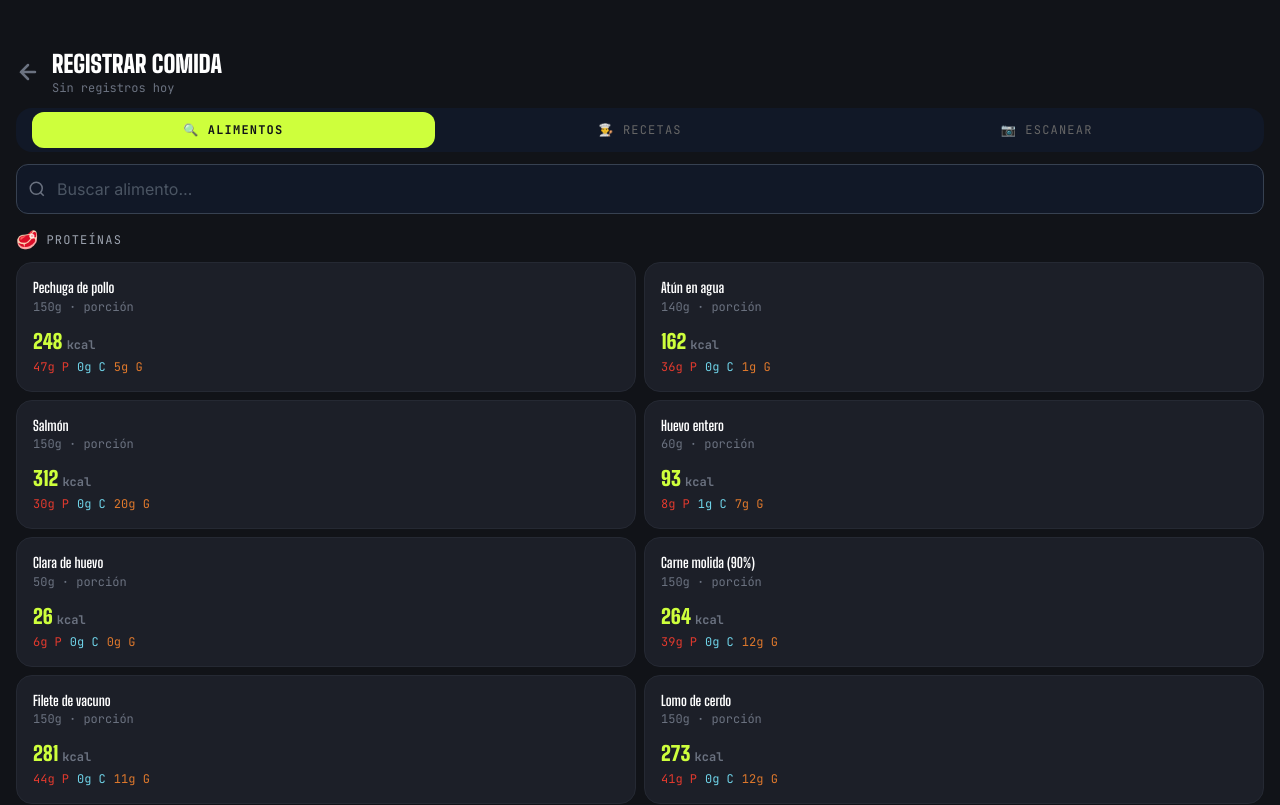
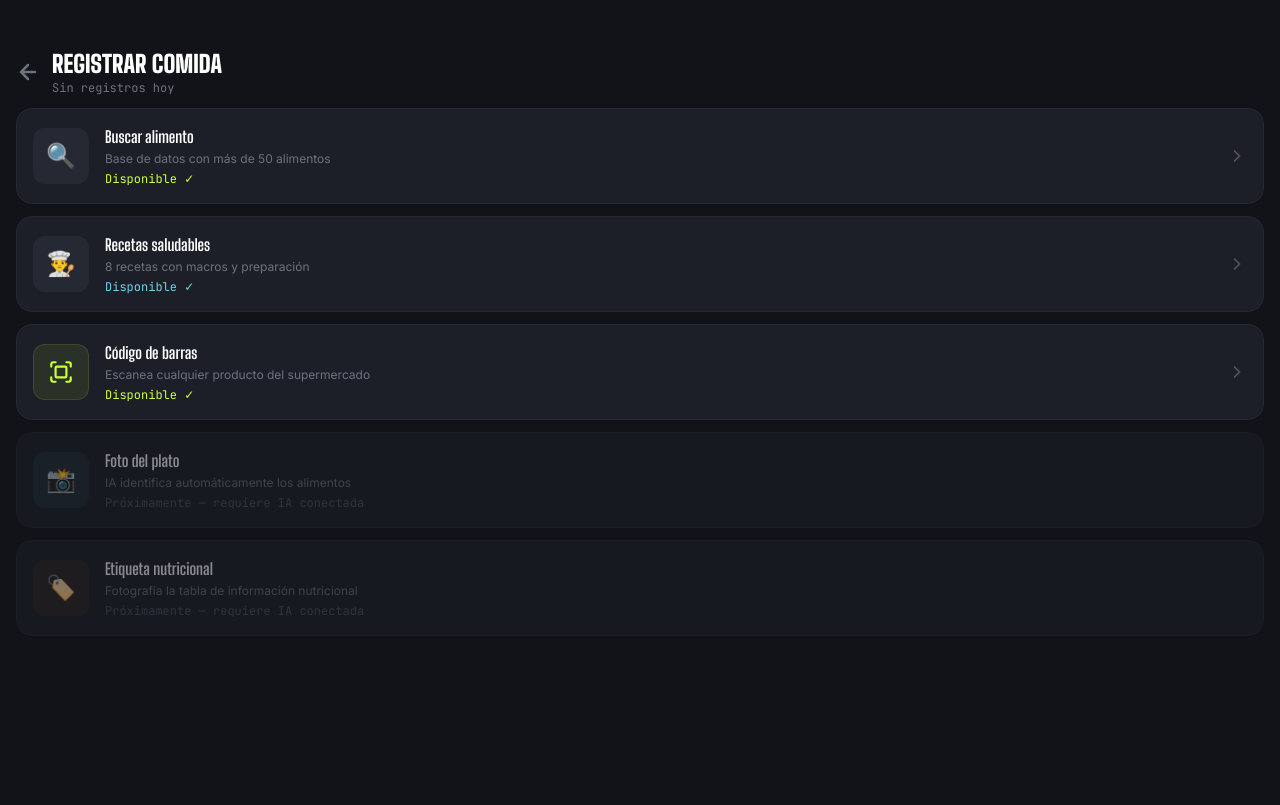
Before and after one commit to alejandrocalderon777/modo-maquina, a React (Vite) app: page /food-log in a window 1280 px wide. Shown: the top 805 px of the page. Built offline with nearby package versions, Linux system fonts and the light colour scheme.

Commit message:
ui: all food entry methods as expandable cards on single screen

```diff
--- a/src/pages/FoodLog.tsx
+++ b/src/pages/FoodLog.tsx
@@ -19,14 +19,14 @@ const CATEGORY_ICONS: Record<string,string> = {
 }
 const RECIPE_CATS = ['Todos','Desayuno','Almuerzo','Cena','Snack']
 
-type MainTab = 'foods' | 'recipes' | 'scan'
+type ActiveCard = 'none' | 'foods' | 'recipes' | 'scan'
 type ScanState = 'idle' | 'scanning' | 'loading' | 'confirm' | 'notfound'
 type SelectedFood = { source: 'db'; item: FoodItem } | { source: 'barcode'; item: OFFProduct } | { source: 'recipe'; item: Recipe }
 
 export default function FoodLog() {
   const navigate = useNavigate()
   const { foodLog, addFood, removeFood } = useAppStore()
-  const [tab, setTab] = useState<MainTab>('foods')
+  const [activeCard, setActiveCard] = useState<ActiveCard>('none')
   const [query, setQuery] = useState('')
   const [activeMeal, setActiveMeal] = useState<MealType>('lunch')
   const [selected, setSelected] = useState<SelectedFood | null>(null)
@@ -147,7 +147,7 @@ export default function FoodLog() {
               <p className="text-white font-display font-bold text-lg">Producto no encontrado</p>
               <p className="text-gray-500 text-sm font-mono">{scannedCode}</p>
               <button onClick={() => setScanState('scanning')} className="w-full py-3.5 rounded-xl font-display font-bold uppercase text-sm" style={{background:'#CEFF3C',color:'#111318'}}>Escanear otro</button>
-              <button onClick={() => { setScanState('idle'); setTab('foods') }} className="w-full py-3.5 rounded-xl bg-gray-800 text-gray-300 font-display font-bold uppercase text-sm">Buscar por nombre</button>
+              <button onClick={() => { setScanState('idle'); setActiveCard('foods') }} className="w-full py-3.5 rounded-xl bg-gray-800 text-gray-300 font-display font-bold uppercase text-sm">Buscar por nombre</button>
             </div>
           )}
 
@@ -259,183 +259,169 @@ export default function FoodLog() {
         </div>
       </div>
 
-      {/* ── Main tabs ── */}
-      <div className="flex gap-1 px-4 mb-3 bg-gray-900 rounded-2xl mx-4 p-1">
-        {([
-          { id:'foods',   label:'Alimentos', icon:'🔍' },
-          { id:'recipes', label:'Recetas',   icon:'👨‍🍳' },
-          { id:'scan',    label:'Escanear',  icon:'📷' },
-        ] as {id:MainTab;label:string;icon:string}[]).map(t=>(
-          <button key={t.id} onClick={()=>setTab(t.id)}
-            className="flex-1 flex items-center justify-center gap-1.5 py-2.5 rounded-xl font-mono text-xs uppercase tracking-widest transition-all"
-            style={{background:tab===t.id?'#CEFF3C':'transparent',color:tab===t.id?'#111318':'#666',fontWeight:tab===t.id?700:400}}>
-            {t.icon} {t.label}
+      {/* ── Entry method cards ── */}
+      <div className="px-4 pb-4 space-y-3 flex-1 overflow-y-auto">
+
+        {/* ALIMENTOS card */}
+        <div className="rounded-2xl overflow-hidden" style={{border:'1px solid', borderColor: activeCard==='foods' ? '#CEFF3C' : '#252933', background:'#1C1F28'}}>
+          <button className="w-full flex items-center gap-4 p-4 text-left active:scale-95 transition-transform"
+            onClick={()=>setActiveCard(activeCard==='foods'?'none':'foods')}>
+            <div className="w-14 h-14 rounded-xl flex items-center justify-center flex-shrink-0 text-2xl"
+              style={{background: activeCard==='foods' ? '#CEFF3C20' : '#252933'}}>
+              🔍
+            </div>
+            <div className="flex-1">
+              <p className="text-white font-display font-bold text-base">Buscar alimento</p>
+              <p className="text-gray-500 text-xs font-body mt-0.5">Base de datos con más de 50 alimentos</p>
+              <p className="text-xs font-mono mt-1" style={{color:'#CEFF3C'}}>Disponible ✓</p>
+            </div>
+            <svg className="transition-transform flex-shrink-0" style={{transform: activeCard==='foods'?'rotate(90deg)':'rotate(0deg)'}}
+              width="20" height="20" viewBox="0 0 24 24" fill="none" stroke="#555" strokeWidth="2" strokeLinecap="round">
+              <path d="M9 18l6-6-6-6"/>
+            </svg>
           </button>
-        ))}
+
+          {activeCard === 'foods' && (
+            <div className="border-t border-gray-800 px-3 pb-3 pt-2">
+              <div className="relative mb-3">
+                <svg className="absolute left-3 top-1/2 -translate-y-1/2 text-gray-500" width="16" height="16" viewBox="0 0 24 24" fill="none" stroke="currentColor" strokeWidth="2"><circle cx="11" cy="11" r="8"/><path d="m21 21-4.35-4.35"/></svg>
+                <input type="text" value={query} onChange={e=>setQuery(e.target.value)} placeholder="Buscar…"
+                  className="w-full bg-gray-900 border border-gray-700 rounded-xl pl-9 pr-3 py-2.5 text-white font-body text-sm placeholder-gray-600 focus:outline-none focus:border-volt transition-colors" />
+                {query && <button onClick={()=>setQuery('')} className="absolute right-3 top-1/2 -translate-y-1/2 text-gray-500 hover:text-white text-xs">✕</button>}
               </div>
-
-      {/* ── FOODS tab ── */}
-      {tab === 'foods' && (
-        <>
-          {/* Search */}
-          <div className="px-4 mb-3">
-            <div className="relative">
-              <svg className="absolute left-3 top-1/2 -translate-y-1/2 text-gray-500" width="18" height="18" viewBox="0 0 24 24" fill="none" stroke="currentColor" strokeWidth="2"><circle cx="11" cy="11" r="8"/><path d="m21 21-4.35-4.35"/></svg>
-              <input type="text" value={query} onChange={e=>setQuery(e.target.value)} placeholder="Buscar alimento…"
-                className="w-full bg-gray-900 border border-gray-700 rounded-xl pl-10 pr-4 py-3 text-white font-body placeholder-gray-600 focus:outline-none focus:border-volt transition-colors" />
-              {query && <button onClick={()=>setQuery('')} className="absolute right-3 top-1/2 -translate-y-1/2 text-gray-500 hover:text-white">✕</button>}
+              {groupedFoods.map(group => (
+                <div key={group.category} className="mb-3">
+                  <div className="flex items-center gap-1.5 mb-1.5 px-1">
+                    <span className="text-base">{CATEGORY_ICONS[group.category]}</span>
+                    <p className="font-mono text-xs text-gray-500 uppercase tracking-widest">{group.category}</p>
                   </div>
-          </div>
-
-          {/* Grouped food list */}
-          <div className="flex-1 overflow-y-auto px-4 pb-4">
-            {groupedFoods.length === 0 ? (
-              <p className="text-gray-600 text-center font-mono text-sm py-8">Sin resultados</p>
-            ) : (
-              groupedFoods.map(group => (
-                <div key={group.category} className="mb-5">
-                  <div className="flex items-center gap-2 mb-2">
-                    <span className="text-lg">{CATEGORY_ICONS[group.category]}</span>
-                    <p className="font-mono text-xs text-gray-400 uppercase tracking-widest">{group.category}</p>
-                  </div>
-                  <div className="grid grid-cols-2 gap-2">
-                    {group.items.map((food) => (
+                  <div className="grid grid-cols-2 gap-1.5">
+                    {group.items.map(food=>(
                       <button key={food.id}
                         onClick={()=>{ setSelected({source:'db',item:food}); setGrams(String(food.serving)); setScanState('confirm') }}
-                        className="flex flex-col justify-between p-4 rounded-2xl text-left active:scale-95 transition-transform"
-                        style={{background:'#1C1F28', border:'1px solid #252933'}}>
-                        <div className="mb-3">
-                          <p className="text-white font-display font-bold text-sm leading-tight">{food.name}</p>
-                          <p className="text-gray-500 text-xs font-mono mt-0.5">{food.serving}{food.unit} · porción</p>
-                        </div>
+                        className="flex flex-col justify-between p-3 rounded-xl text-left active:scale-95 transition-transform"
+                        style={{background:'#252933', border:'1px solid #2e3140'}}>
+                        <p className="text-white font-body text-xs font-semibold leading-tight mb-2">{food.name}</p>
                         <div>
-                          <p className="text-volt font-display font-black text-xl">{Math.round(food.cal * food.serving / 100)}<span className="text-xs font-mono text-gray-500 ml-1">kcal</span></p>
-                          <div className="flex gap-2 mt-1">
-                            <span className="font-mono text-xs" style={{color:'#E23A2E'}}>{Math.round(food.prot * food.serving / 100)}g P</span>
-                            <span className="font-mono text-xs" style={{color:'#6FD3E8'}}>{Math.round(food.carbs * food.serving / 100)}g C</span>
-                            <span className="font-mono text-xs" style={{color:'#DE782C'}}>{Math.round(food.fat * food.serving / 100)}g G</span>
-                          </div>
+                          <p className="text-volt font-display font-black text-base">{Math.round(food.cal*food.serving/100)}<span className="text-xs font-mono text-gray-500 ml-1">kcal</span></p>
+                          <p className="text-gray-600 text-xs font-mono">{food.serving}{food.unit} · {Math.round(food.prot*food.serving/100)}g P</p>
                         </div>
                       </button>
                     ))}
                   </div>
                 </div>
-              ))
+              ))}
+            </div>
           )}
         </div>
-        </>
-      )}
 
-      {/* ── RECIPES tab ── */}
-      {tab === 'recipes' && (
-        <>
+        {/* RECETAS card */}
+        <div className="rounded-2xl overflow-hidden" style={{border:'1px solid', borderColor: activeCard==='recipes' ? '#6FD3E8' : '#252933', background:'#1C1F28'}}>
+          <button className="w-full flex items-center gap-4 p-4 text-left active:scale-95 transition-transform"
+            onClick={()=>setActiveCard(activeCard==='recipes'?'none':'recipes')}>
+            <div className="w-14 h-14 rounded-xl flex items-center justify-center flex-shrink-0 text-2xl"
+              style={{background: activeCard==='recipes' ? '#6FD3E820' : '#252933'}}>
+              👨‍🍳
+            </div>
+            <div className="flex-1">
+              <p className="text-white font-display font-bold text-base">Recetas saludables</p>
+              <p className="text-gray-500 text-xs font-body mt-0.5">8 recetas con macros y preparación</p>
+              <p className="text-xs font-mono mt-1" style={{color:'#6FD3E8'}}>Disponible ✓</p>
+            </div>
+            <svg className="transition-transform flex-shrink-0" style={{transform: activeCard==='recipes'?'rotate(90deg)':'rotate(0deg)'}}
+              width="20" height="20" viewBox="0 0 24 24" fill="none" stroke="#555" strokeWidth="2" strokeLinecap="round">
+              <path d="M9 18l6-6-6-6"/>
+            </svg>
+          </button>
+
+          {activeCard === 'recipes' && (
+            <div className="border-t border-gray-800 px-3 pb-3 pt-2 space-y-2">
               {/* Category filter */}
-          <div className="flex gap-2 px-4 mb-3 overflow-x-auto pb-1">
-            {RECIPE_CATS.map(c=>(
-              <button key={c} onClick={()=>setRecipeCat(c)}
-                className="px-3 py-1.5 rounded-xl font-mono text-xs uppercase tracking-widest whitespace-nowrap flex-shrink-0 transition-all"
-                style={{background:recipeCat===c?'#CEFF3C':'#1C1F28',color:recipeCat===c?'#111318':'#666',fontWeight:recipeCat===c?700:400}}>
-                {c}
+              <div className="flex gap-1.5 overflow-x-auto pb-1">
+                {RECIPE_CATS.map(cat=>(
+                  <button key={cat} onClick={()=>setRecipeCat(cat)}
+                    className="px-2.5 py-1 rounded-lg font-mono text-xs uppercase tracking-widest whitespace-nowrap flex-shrink-0 transition-all"
+                    style={{background:recipeCat===cat?'#6FD3E8':'#252933',color:recipeCat===cat?'#111318':'#555',fontWeight:recipeCat===cat?700:400}}>
+                    {cat}
                   </button>
                 ))}
               </div>
-
-          <div className="flex-1 overflow-y-auto px-4 pb-4 space-y-3">
               {recipes.map(r=>(
-              <div key={r.id} className="rounded-2xl overflow-hidden" style={{background:'#1C1F28'}}>
-                {/* Recipe header */}
-                <button className="w-full flex items-center gap-3 px-4 py-3 text-left" onClick={()=>setExpandedRecipe(expandedRecipe===r.id ? null : r.id)}>
-                  <span className="text-3xl flex-shrink-0">{r.emoji}</span>
+                <div key={r.id} className="rounded-xl overflow-hidden" style={{background:'#252933'}}>
+                  <div className="flex items-center gap-3 px-3 py-3">
+                    <span className="text-2xl flex-shrink-0">{r.emoji}</span>
                     <div className="flex-1 min-w-0">
-                    <p className="text-white font-display font-bold text-base leading-tight">{r.name}</p>
+                      <p className="text-white font-display font-bold text-sm leading-tight">{r.name}</p>
                       <div className="flex items-center gap-2 mt-0.5">
-                      <span className="px-2 py-0.5 rounded-md font-mono text-xs" style={{background:'#CEFF3C20',color:'#CEFF3C'}}>{r.tag}</span>
-                      <span className="text-gray-600 text-xs font-mono">⏱ {r.time} min</span>
+                        <span className="text-volt font-mono text-xs font-bold">{r.cal} kcal</span>
+                        <span className="text-gray-600 text-xs font-mono">·</span>
+                        <span className="font-mono text-xs" style={{color:'#E23A2E'}}>{r.prot}g P</span>
+                        <span className="font-mono text-xs" style={{color:'#6FD3E8'}}>{r.carbs}g C</span>
+                        <span className="text-gray-600 text-xs font-mono">·</span>
+                        <span className="text-gray-500 text-xs font-mono">⏱{r.time}m</span>
                       </div>
                     </div>
-                  <div className="text-right flex-shrink-0 ml-2">
-                    <p className="text-volt font-display font-bold text-lg">{r.cal}</p>
-                    <p className="text-gray-600 text-xs font-mono">kcal</p>
+                    <button onClick={()=>{ setSelected({source:'recipe',item:r}); setGrams('1') }}
+                      className="px-3 py-1.5 rounded-lg font-display font-bold text-xs uppercase flex-shrink-0"
+                      style={{background:'#6FD3E820',color:'#6FD3E8',border:'1px solid #6FD3E830'}}>
+                      + Agregar
+                    </button>
                   </div>
+                  <button className="w-full text-left px-3 pb-2" onClick={()=>setExpandedRecipe(expandedRecipe===r.id?null:r.id)}>
+                    <p className="text-gray-600 text-xs font-mono">{expandedRecipe===r.id ? '▲ ocultar receta' : '▼ ver receta'}</p>
                   </button>
-
-                {/* Macros row */}
-                <div className="flex gap-3 px-4 pb-3 border-b border-gray-800">
-                  {[{l:'Prot',v:`${r.prot}g`,c:'#E23A2E'},{l:'Carbs',v:`${r.carbs}g`,c:'#6FD3E8'},{l:'Grasas',v:`${r.fat}g`,c:'#DE782C'}].map(m=>(
-                    <div key={m.l} className="flex items-center gap-1">
-                      <p className="font-mono font-bold text-sm" style={{color:m.c}}>{m.v}</p>
-                      <p className="text-gray-600 text-xs font-mono">{m.l}</p>
-                    </div>
-                  ))}
-                </div>
-
-                {/* Expanded detail */}
                   {expandedRecipe === r.id && (
-                  <div className="px-4 py-3">
-                    <p className="font-mono text-xs text-gray-500 uppercase tracking-widest mb-2">Ingredientes</p>
-                    <div className="space-y-1 mb-4">
+                    <div className="px-3 pb-3 space-y-3 border-t border-gray-800 pt-2">
+                      <div>
+                        <p className="font-mono text-xs text-gray-500 uppercase tracking-widest mb-1">Ingredientes</p>
                         {r.ingredients.map((ing,i)=>(
-                        <div key={i} className="flex items-center justify-between">
-                          <p className="text-white text-sm font-body">{ing.name}</p>
+                          <div key={i} className="flex justify-between py-0.5">
+                            <p className="text-white text-xs font-body">{ing.name}</p>
                             <p className="text-gray-500 text-xs font-mono">{ing.amount}</p>
                           </div>
                         ))}
                       </div>
-                    <p className="font-mono text-xs text-gray-500 uppercase tracking-widest mb-2">Preparación</p>
-                    <div className="space-y-2">
+                      <div>
+                        <p className="font-mono text-xs text-gray-500 uppercase tracking-widest mb-1">Preparación</p>
                         {r.steps.map((s,i)=>(
-                        <div key={i} className="flex gap-2">
-                          <span className="font-mono text-xs font-bold flex-shrink-0 mt-0.5" style={{color:'#CEFF3C'}}>{i+1}.</span>
-                          <p className="text-gray-400 text-sm font-body leading-relaxed">{s}</p>
+                          <div key={i} className="flex gap-2 mb-1">
+                            <span className="font-mono text-xs font-bold flex-shrink-0" style={{color:'#6FD3E8'}}>{i+1}.</span>
+                            <p className="text-gray-400 text-xs font-body leading-relaxed">{s}</p>
                           </div>
                         ))}
                       </div>
                     </div>
                   )}
-
-                {/* Add button */}
-                <div className="px-4 pb-3 pt-2 flex gap-2">
-                  <button onClick={()=>setExpandedRecipe(expandedRecipe===r.id?null:r.id)}
-                    className="flex-1 py-2.5 rounded-xl font-mono text-xs uppercase tracking-widest bg-gray-800 text-gray-400">
-                    {expandedRecipe===r.id?'Cerrar':'Ver receta'}
-                  </button>
-                  <button onClick={()=>{ setSelected({source:'recipe',item:r}); setGrams('1') }}
-                    className="flex-1 py-2.5 rounded-xl font-display font-bold text-sm uppercase"
-                    style={{background:'#CEFF3C',color:'#111318'}}>
-                    + Registrar
-                  </button>
-                </div>
                 </div>
               ))}
             </div>
-        </>
           )}
+        </div>
 
-      {/* ── SCAN tab ── */}
-      {tab === 'scan' && (
-        <div className="flex-1 px-4 pb-4 flex flex-col gap-4 pt-2">
-          {/* Barcode */}
-          <button onClick={()=>setScanState('scanning')}
-            className="w-full flex items-center gap-4 p-5 rounded-2xl border-2 text-left active:scale-95 transition-transform"
-            style={{borderColor:'#CEFF3C33',background:'#1C1F28'}}>
-            <div className="w-14 h-14 rounded-xl flex items-center justify-center flex-shrink-0 text-3xl" style={{background:'#CEFF3C15'}}>
-              <svg width="28" height="28" viewBox="0 0 24 24" fill="none" stroke="#CEFF3C" strokeWidth="2" strokeLinecap="round">
+        {/* BARCODE card */}
+        <button className="w-full flex items-center gap-4 p-4 rounded-2xl text-left active:scale-95 transition-transform"
+          style={{background:'#1C1F28', border:'1px solid #252933'}}
+          onClick={()=>setScanState('scanning')}>
+          <div className="w-14 h-14 rounded-xl flex items-center justify-center flex-shrink-0"
+            style={{background:'#CEFF3C15', border:'1px solid #CEFF3C20'}}>
+            <svg width="26" height="26" viewBox="0 0 24 24" fill="none" stroke="#CEFF3C" strokeWidth="2" strokeLinecap="round">
               <path d="M3 7V5a2 2 0 0 1 2-2h2M17 3h2a2 2 0 0 1 2 2v2M21 17v2a2 2 0 0 1-2 2h-2M7 21H5a2 2 0 0 1-2-2v-2"/>
               <rect x="7" y="7" width="10" height="10" rx="1"/>
             </svg>
           </div>
-            <div>
+          <div className="flex-1">
             <p className="text-white font-display font-bold text-base">Código de barras</p>
             <p className="text-gray-500 text-xs font-body mt-0.5">Escanea cualquier producto del supermercado</p>
             <p className="text-volt text-xs font-mono mt-1">Disponible ✓</p>
           </div>
-            <svg className="ml-auto text-gray-600" width="20" height="20" viewBox="0 0 24 24" fill="none" stroke="currentColor" strokeWidth="2" strokeLinecap="round"><path d="M9 18l6-6-6-6"/></svg>
+          <svg width="20" height="20" viewBox="0 0 24 24" fill="none" stroke="#555" strokeWidth="2" strokeLinecap="round"><path d="M9 18l6-6-6-6"/></svg>
         </button>
 
-          {/* Plate photo */}
-          <div className="w-full flex items-center gap-4 p-5 rounded-2xl border-2 text-left opacity-60"
-            style={{borderColor:'#6FD3E833',background:'#1C1F28'}}>
-            <div className="w-14 h-14 rounded-xl flex items-center justify-center flex-shrink-0 text-3xl" style={{background:'#6FD3E815'}}>
+        {/* PLATE PHOTO card */}
+        <div className="flex items-center gap-4 p-4 rounded-2xl opacity-50"
+          style={{background:'#1C1F28', border:'1px solid #252933'}}>
+          <div className="w-14 h-14 rounded-xl flex items-center justify-center flex-shrink-0 text-2xl"
+            style={{background:'#6FD3E815'}}>
             📸
           </div>
           <div className="flex-1">
@@ -445,10 +431,11 @@ export default function FoodLog() {
           </div>
         </div>
 
-          {/* Product label */}
-          <div className="w-full flex items-center gap-4 p-5 rounded-2xl border-2 text-left opacity-60"
-            style={{borderColor:'#DE782C33',background:'#1C1F28'}}>
-            <div className="w-14 h-14 rounded-xl flex items-center justify-center flex-shrink-0 text-3xl" style={{background:'#DE782C15'}}>
+        {/* LABEL card */}
+        <div className="flex items-center gap-4 p-4 rounded-2xl opacity-50"
+          style={{background:'#1C1F28', border:'1px solid #252933'}}>
+          <div className="w-14 h-14 rounded-xl flex items-center justify-center flex-shrink-0 text-2xl"
+            style={{background:'#DE782C15'}}>
             🏷️
           </div>
           <div className="flex-1">
@@ -458,14 +445,7 @@ export default function FoodLog() {
           </div>
         </div>
 
-          <div className="rounded-2xl p-4 bg-gray-900 text-center">
-            <p className="text-gray-600 text-xs font-body">
-              La identificación automática por foto se activa cuando conectemos Supabase + Anthropic Vision.
-              Por ahora usa código de barras o busca por nombre.
-            </p>
       </div>
-        </div>
-      )}
 
       {/* ── Today's log ── */}
       {todayLog.length > 0 && !showModal && (
```
Lines whose indentation alone changed are shown as unchanged.
